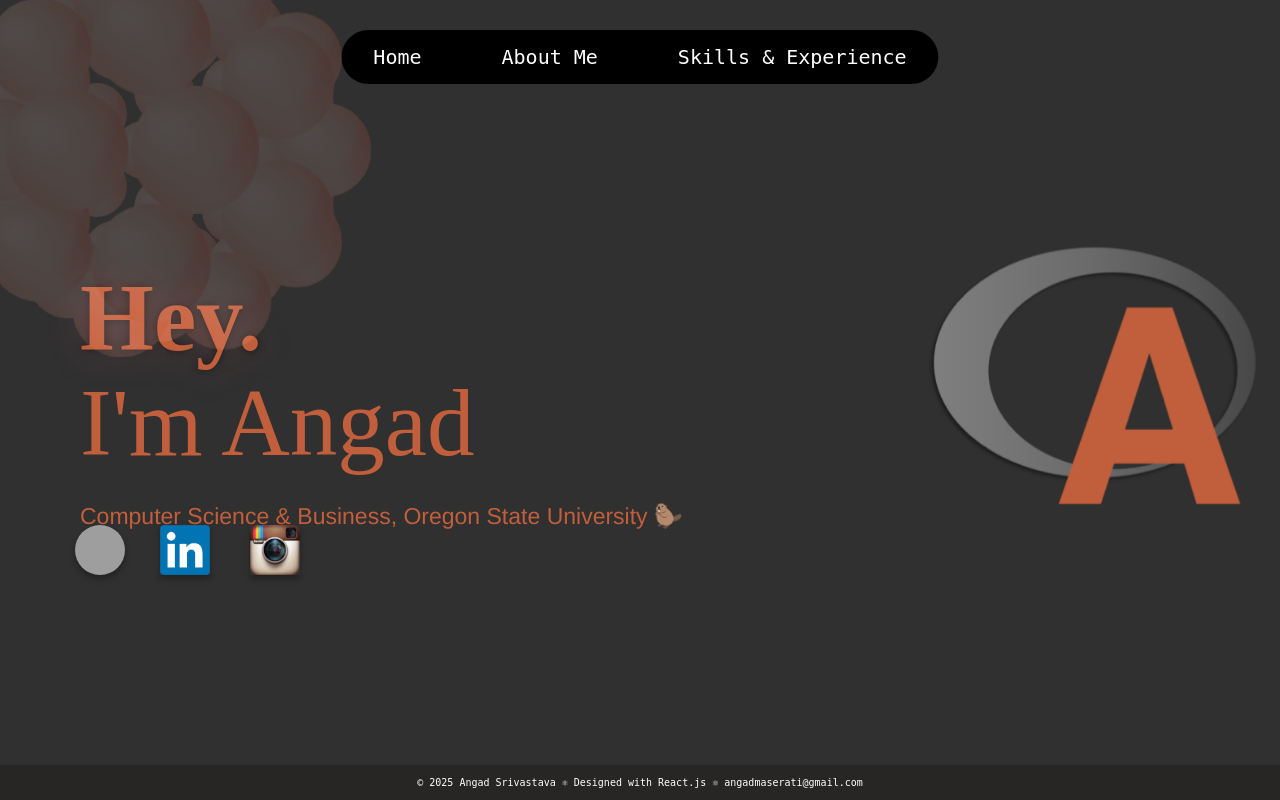
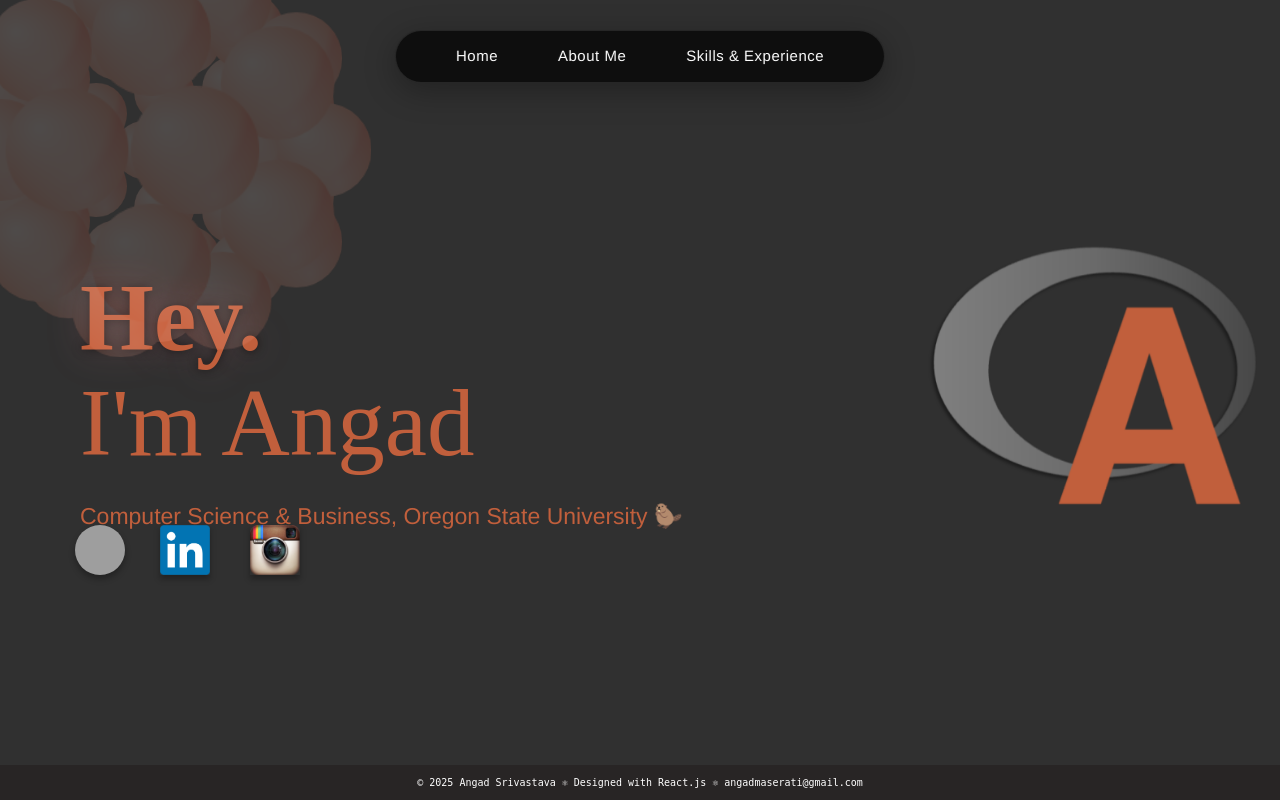
Before and after one commit to Angadslr/PublishedPersonalPortfolio, a React (Vite) app: page /About in a window 1280 px wide. Shown: the top 800 px of the page. Built offline with nearby package versions, Linux system fonts and the light colour scheme; grey boxes are pictures that could not be loaded.

Commit message:
updated navbar

```diff
--- a/src/App.css
+++ b/src/App.css
@@ -124,25 +124,55 @@
   left: 50%;
   transform: translateX(-50%);
   display: flex;
-  gap: 80px;
-  font-size: 20px;
-  font-style: bold;
-  font-family: 'monospace', monospace;
-  background-color: black;
-  padding: 12px 32px;
+  gap: 60px;
+  font-size: 16px;
+  font-weight: 600;
+  font-family: 'Helvetica', 'Arial', sans-serif;
+  background: rgba(0, 0, 0, 0.7);
+  backdrop-filter: blur(10px);
+  -webkit-backdrop-filter: blur(10px);
+  padding: 14px 60px;
   border-radius: 50px;
   align-items: center;
+  border: 1px solid rgba(255, 255, 255, 0.1);
+  box-shadow: 0 8px 32px rgba(0, 0, 0, 0.3);
+  transition: all 0.3s ease;
+  letter-spacing: 1px;
+}
+
+.navBar:hover {
+  background: rgba(0, 0, 0, 0.85);
+  border: 1px solid rgba(193, 95, 60, 0.3);
+  box-shadow: 0 12px 40px rgba(193, 95, 60, 0.2);
 }
 
 .navBar a {
-  text-shadow: 1px 2px 10px rgba(0, 0, 0, 0.5);
-  color: white;
+  color: #ffffff;
   text-decoration: none;
-  transition: color 0.3s ease;
+  transition: all 0.3s cubic-bezier(0.4, 0, 0.2, 1);
+  position: relative;
+  font-size: 15px;
+  letter-spacing: 0.5px;
+}
+
+.navBar a::before {
+  content: '';
+  position: absolute;
+  bottom: -2px;
+  left: 0;
+  width: 0;
+  height: 2px;
+  background: linear-gradient(90deg, #C15F3C, #ff8c5a);
+  transition: width 0.3s cubic-bezier(0.4, 0, 0.2, 1);
 }
 
 .navBar a:hover {
   color: #C15F3C;
+  transform: translateY(-2px);
+}
+
+.navBar a:hover::before {
+  width: 100%;
 }
 
 .footer {
```
